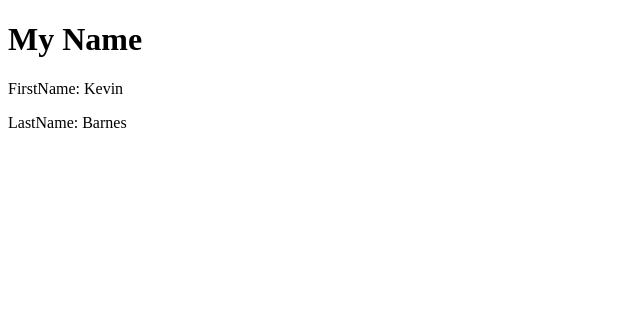
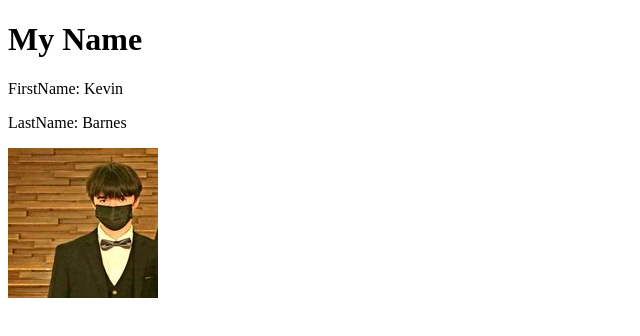
Before and after one commit to Drwby/BasicDevLab2, a plain HTML site: page index.html in a window 1280 px wide. Shown: the whole page, without its empty margins (0-640 px from the left). Drawn offline with Linux system fonts and the light colour scheme.

Commit message:
The Second Commit

```diff
--- a/index.html
+++ b/index.html
@@ -7,5 +7,6 @@
 <h1>My Name</h1>
 <p>FirstName: Kevin</p>
 <p>LastName: Barnes</p>
+<img src="mypicture.jpg" alt="Kevin Barnes">
 </body>
 </html>
```
Also changed, not shown: mypicture.jpg (added).
